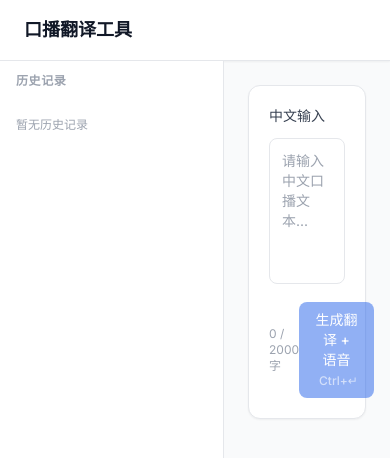
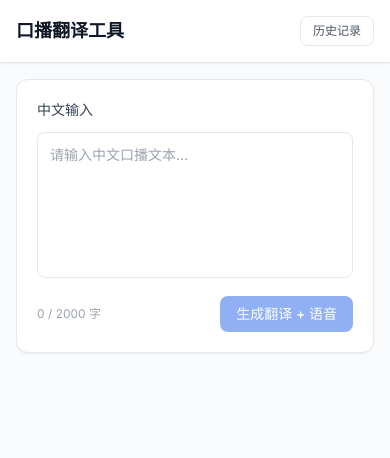
Before and after one commit to okelekaf01-cmd/ttsdemo, a Next.js app: page / in a window 390 px wide. Shown: the top 458 px of the page. Built offline with nearby package versions, Linux system fonts and the light colour scheme.

Commit message:
fix: mobile responsive layout with history drawer

```diff
--- a/app/page.tsx
+++ b/app/page.tsx
@@ -1,5 +1,5 @@
 'use client'
-import { useEffect, useRef } from 'react'
+import { useEffect, useRef, useState } from 'react'
 import { InputPanel } from '@/components/InputPanel'
 import { ResultPanel } from '@/components/ResultPanel'
 import { VoiceComparison } from '@/components/VoiceComparison'
@@ -10,6 +10,7 @@ export default function Home() {
   const task = useVoiceoverTask()
   const isLoading = task.state === 'translating' || task.state === 'generating'
   const resultRef = useRef<HTMLDivElement>(null)
+  const [historyOpen, setHistoryOpen] = useState(false)
 
   useEffect(() => {
     if (task.state === 'done' || task.state === 'error') {
@@ -19,12 +20,31 @@ export default function Home() {
 
   return (
     <div className="flex h-screen flex-col bg-gray-50">
-      <header className="bg-white border-b border-gray-200 px-6 py-4 shadow-sm">
+      <header className="bg-white border-b border-gray-200 px-4 py-4 shadow-sm flex items-center justify-between">
         <h1 className="text-lg font-semibold text-gray-900">口播翻译工具</h1>
+        <button onClick={() => setHistoryOpen(o => !o)}
+          className="md:hidden rounded-lg border border-gray-200 px-3 py-1.5 text-xs text-gray-600 hover:bg-gray-50">
+          历史记录
+        </button>
       </header>
-      <div className="flex flex-1 overflow-hidden">
-        <HistoryPanel onSelect={task.loadFromHistory} />
-        <main className="flex-1 space-y-6 overflow-y-auto p-6">
+
+      <div className="flex flex-1 overflow-hidden relative">
+        {/* mobile history drawer */}
+        {historyOpen && (
+          <div className="md:hidden absolute inset-0 z-10 flex">
+            <div className="flex-1 bg-black/30" onClick={() => setHistoryOpen(false)} />
+            <div className="w-64 h-full bg-white shadow-xl">
+              <HistoryPanel onSelect={r => { task.loadFromHistory(r); setHistoryOpen(false) }} />
+            </div>
+          </div>
+        )}
+
+        {/* desktop sidebar */}
+        <div className="hidden md:flex">
+          <HistoryPanel onSelect={task.loadFromHistory} />
+        </div>
+
+        <main className="flex-1 space-y-4 overflow-y-auto p-4 md:p-6 md:space-y-6">
           <InputPanel onGenerate={task.generate} isLoading={isLoading} />
           {task.state !== 'idle' && (
             <div ref={resultRef}>
--- a/components/InputPanel.tsx
+++ b/components/InputPanel.tsx
@@ -23,7 +23,7 @@ export function InputPanel({ onGenerate, isLoading }: InputPanelProps) {
         </span>
         <button type="submit" disabled={isLoading || !text.trim()}
           className="rounded-lg bg-blue-600 px-4 py-2 text-sm font-medium text-white hover:bg-blue-700 disabled:cursor-not-allowed disabled:opacity-50 transition-colors">
-          {isLoading ? '生成中...' : <><span>生成翻译 + 语音</span> <span className="opacity-60 text-xs ml-1">Ctrl+↵</span></>}
+          {isLoading ? '生成中...' : <><span>生成翻译 + 语音</span><span className="hidden sm:inline opacity-60 text-xs ml-1">Ctrl+↵</span></>}
         </button>
       </div>
     </form>
--- a/components/VoiceComparison.tsx
+++ b/components/VoiceComparison.tsx
@@ -33,7 +33,7 @@ export function VoiceComparison({ primarySpeechResult, multiVoiceResults }: Prop
   return (
     <div className="rounded-xl border border-gray-200 bg-white p-5 shadow-sm space-y-4">
       <label className="text-sm font-medium text-gray-700">多音色对比</label>
-      <div className="grid grid-cols-2 gap-3">
+      <div className="grid grid-cols-1 sm:grid-cols-2 gap-3">
         {allVoices.map(v => (
           <div key={v.voiceId} className="rounded-lg border border-gray-200 bg-gray-50 p-3 space-y-2">
             <div className="text-sm font-medium text-gray-800">{v.voiceName}</div>
```
